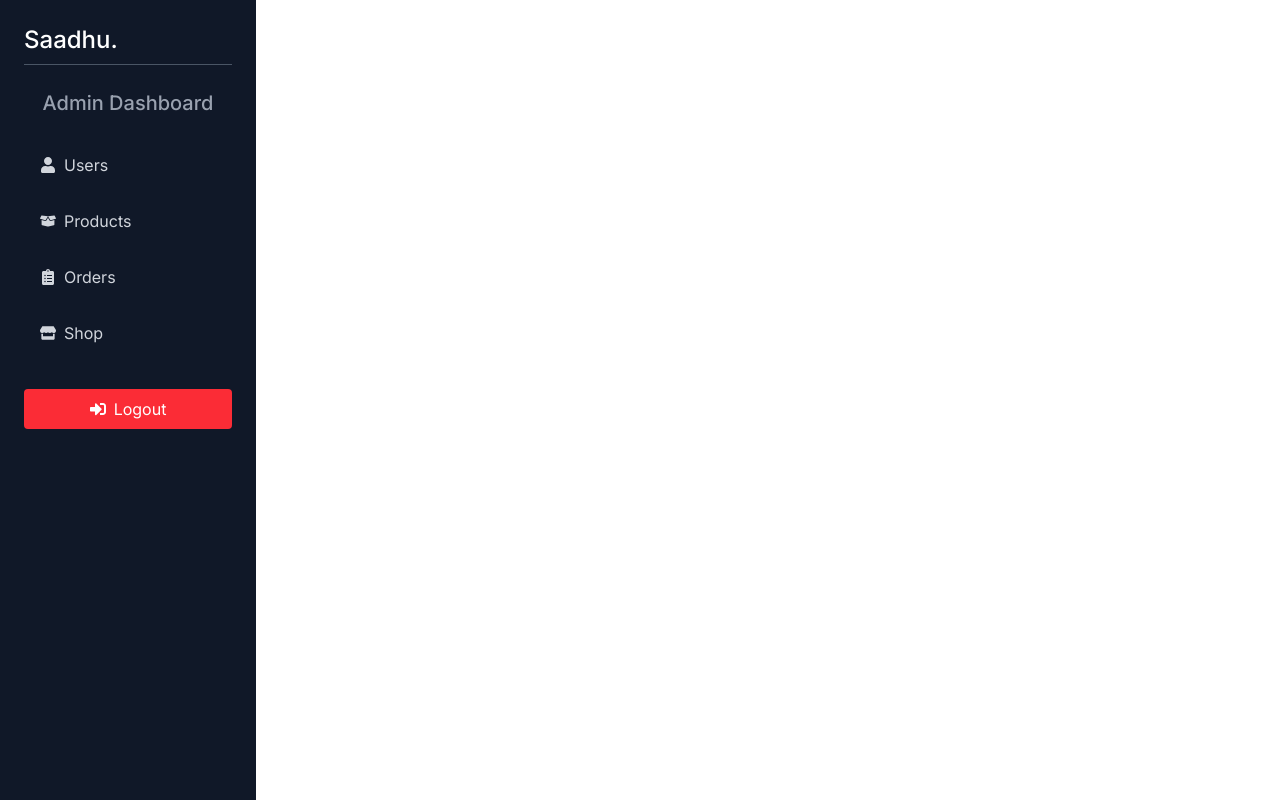
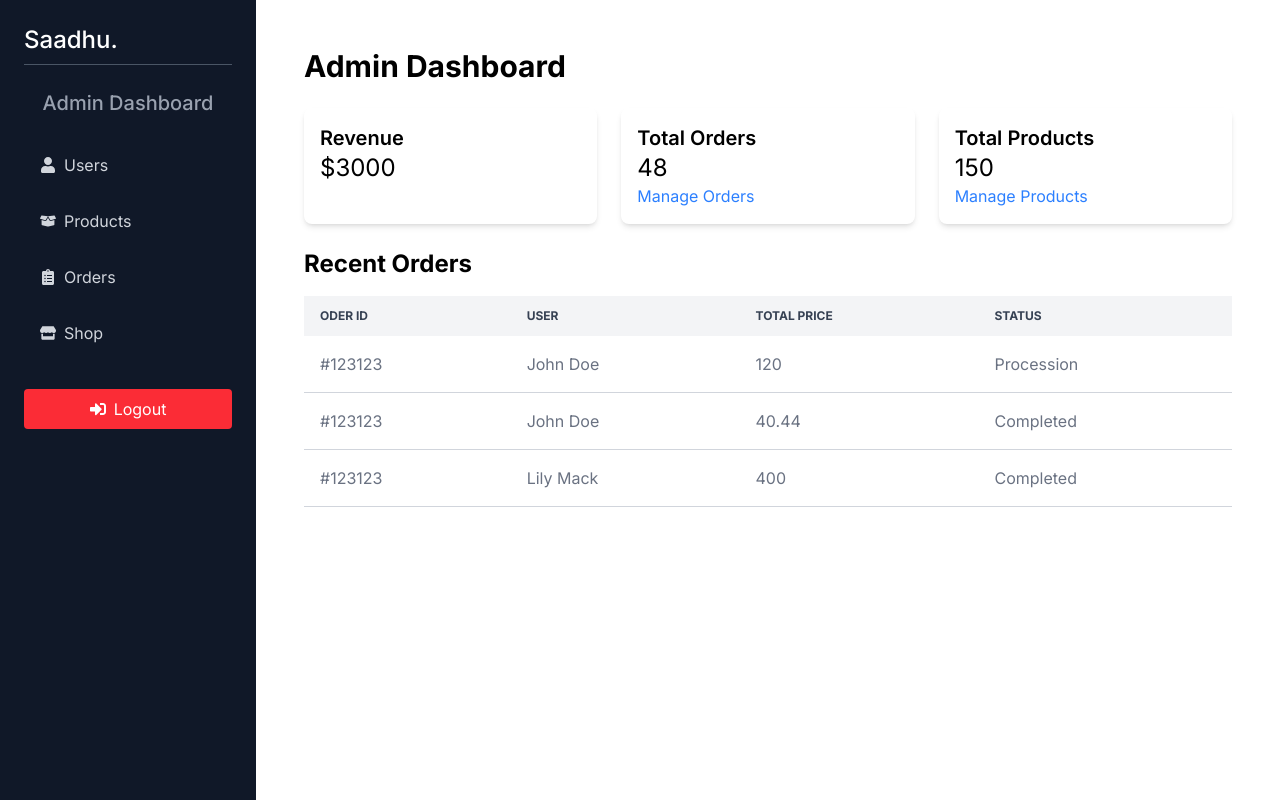
Before and after one commit to mehedihjim/rabbit, a React (Vite) app in the folder frontend/: page /admin in a window 1280 px wide. Built offline with nearby package versions, Linux system fonts and the light colour scheme.

Commit message:
Admin Homepage Design Completed

```diff
--- a/frontend/src/App.jsx
+++ b/frontend/src/App.jsx
@@ -12,6 +12,7 @@
 import OrderDetails from "./pages/OrderDetails";
 import MyOrderPages from "./pages/MyOrderPages";
 import AdminLayout from "./components/Admin/AdminLayout";
+import AdminHomepage from "./pages/AdminHomepage";
 
 const App = () => {
   return (
@@ -31,7 +32,7 @@
           <Route path="/my-orders" element={<MyOrderPages />} />
         </Route>
         <Route path="/admin" element={<AdminLayout />}>
-          {/* <Route path="/my-orders" element={<MyOrderPages />} /> */}
+          <Route index element={<AdminHomepage />} />
         </Route>
       </Routes>
     </BrowserRouter>
--- /dev/null
+++ b/frontend/src/pages/AdminHomepage.jsx
@@ -0,0 +1,95 @@
+import React from "react";
+import { Link } from "react-router";
+
+const orders = [
+  {
+    _id: 123123,
+    user: {
+      name: "John Doe",
+    },
+    totalPrice: 120,
+    status: "Procession",
+  },
+  {
+    _id: 123123,
+    user: {
+      name: "John Doe",
+    },
+    totalPrice: 40.44,
+    status: "Completed",
+  },
+  {
+    _id: 123123,
+    user: {
+      name: "Lily Mack",
+    },
+    totalPrice: 400,
+    status: "Completed",
+  },
+];
+
+const AdminHomepage = () => {
+  return (
+    <div className="max-w-7xl mx-auto p-6">
+      <h1 className="text-3xl font-bold mb-6">Admin Dashboard</h1>
+      <div className="grid grid-cols-1 sm:grid-cols-2 lg:grid-cols-3 gap-6">
+        <div className="p-4 shadow-md rounded-lg">
+          <h2 className="text-xl font-semibold">Revenue</h2>
+          <p className="text-2xl">$3000</p>
+        </div>
+        <div className="p-4 shadow-md rounded-lg">
+          <h2 className="text-xl font-semibold">Total Orders</h2>
+          <p className="text-2xl">48</p>
+          <Link to="/admin/orders" className="text-blue-500 hover:underline">
+            Manage Orders
+          </Link>
+        </div>
+        <div className="p-4 shadow-md rounded-lg">
+          <h2 className="text-xl font-semibold">Total Products</h2>
+          <p className="text-2xl">150</p>
+          <Link to="/admin/orders" className="text-blue-500 hover:underline">
+            Manage Products
+          </Link>
+        </div>
+      </div>
+      <div className="mt-6">
+        <h2 className="text-2xl font-bold mb-4">Recent Orders</h2>
+        <div className="overflow-x-auto">
+          <table className="min-w-full text-left text-gray-500">
+            <thead className="bg-gray-100 text-xs uppercase text-gray-700">
+              <tr>
+                <th className="py-3 px-4">Oder ID</th>
+                <th className="py-3 px-4">User</th>
+                <th className="py-3 px-4">Total Price</th>
+                <th className="py-3 px-4">Status</th>
+              </tr>
+            </thead>
+            <tbody>
+              {orders.length > 0 ? (
+                orders.map((order) => (
+                  <tr
+                    key={orders._id}
+                    className="border-b border-gray-300 hover:bg-gray-50 cursor-pointer"
+                  >
+                    <td className="p-4">#{order._id}</td>
+                    <td className="p-4">{order.user.name}</td>
+                    <td className="p-4">{order.totalPrice}</td>
+                    <td className="p-4">{order.status}</td>
+                  </tr>
+                ))
+              ) : (
+                <tr>
+                  <td colSpan={4} className="p-4 text-center text-gray-500">
+                    No recent orders found.
+                  </td>
+                </tr>
+              )}
+            </tbody>
+          </table>
+        </div>
+      </div>
+    </div>
+  );
+};
+
+export default AdminHomepage;
```
